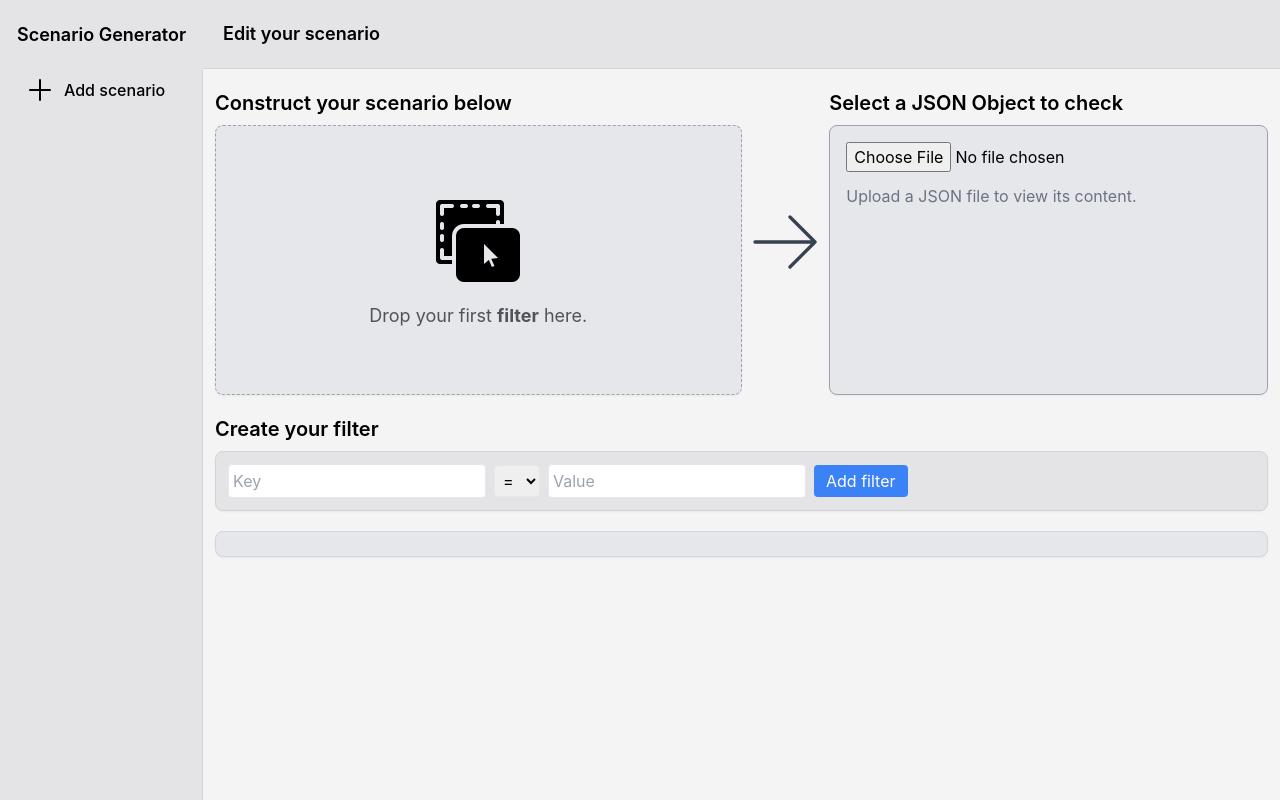
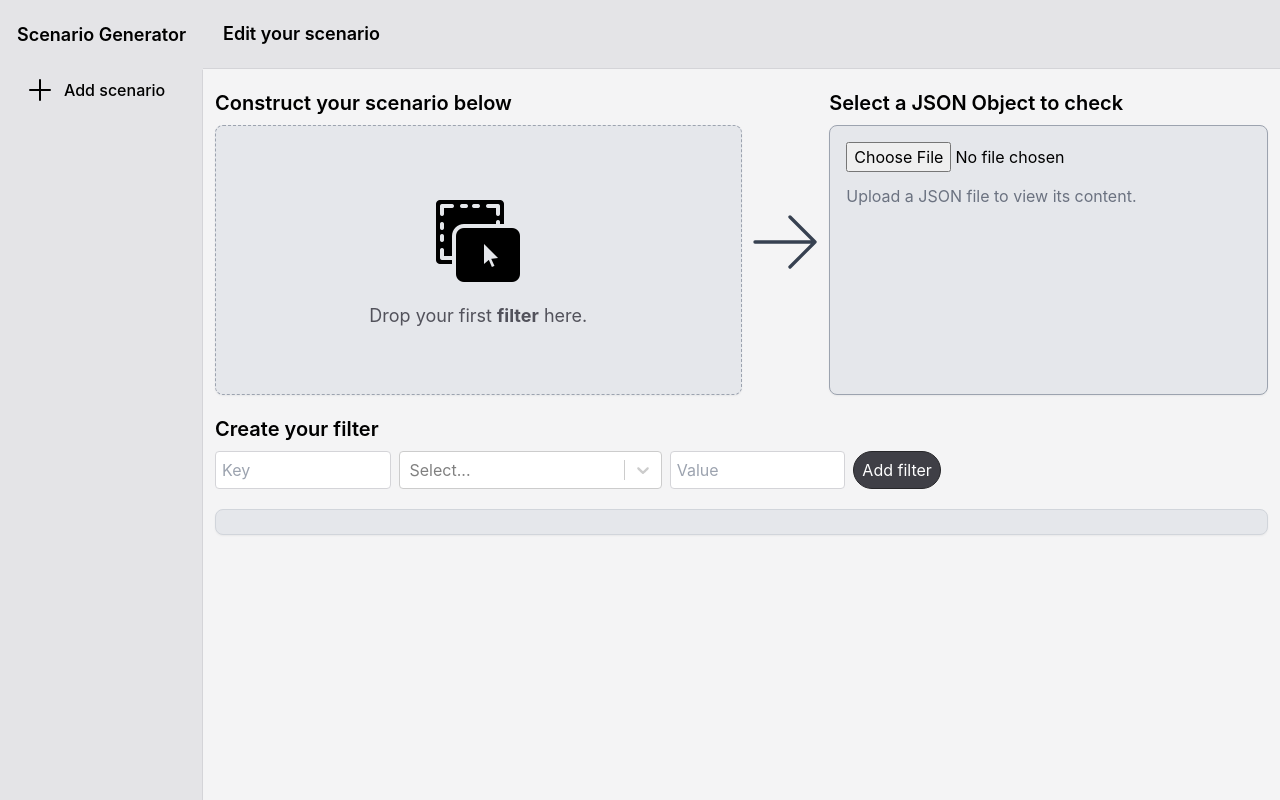
Before and after one commit to dmitry-lapin/AE-Project, a React (Create React App) app: page / in a window 1280 px wide. Built offline with nearby package versions, Linux system fonts and the light colour scheme.

Commit message:
i did import new react select library , and add a lot of other features.

```diff
--- a/package.json
+++ b/package.json
@@ -13,6 +13,7 @@
     "react-dom": "^18.2.0",
     "react-redux": "^9.1.0",
     "react-scripts": "5.0.1",
+    "react-select": "^5.8.0",
     "web-vitals": "^2.1.4"
   },
   "scripts": {
--- a/src/modules/ScenarioField/components/FilterComponent.jsx
+++ b/src/modules/ScenarioField/components/FilterComponent.jsx
@@ -1,63 +1,109 @@
 import React, { useState } from "react";
+import Select from "react-select";
+import groupedOptions from "../helpers/CustomSelect/helpers/selectData";
 
 const FilterComponent = ({ onAddFilter }) => {
   const [filter, setFilter] = useState({
     key: "",
-    comparison: "",
+    comparison: null,
     value: "",
   });
 
+  const [error, setError] = useState(null);
+
   const handleInputChange = (e) => {
     const { name, value } = e.target;
+    let trimmedValue = value;
+
+    if (name === "key") {
+      trimmedValue = value.trim();
+      if (/^\d+$/.test(trimmedValue)) {
+        setError("Key cannot be a single number");
+      } else {
+        setError(null);
+      }
+    }
+
     setFilter({
       ...filter,
-      [name]: value,
+      [name]: trimmedValue,
     });
   };
 
   const handleAddFilter = () => {
     if (filter.key && filter.comparison && filter.value) {
+      // Проверка наличия первой цифры в поле "Key"
+      if (/^\d/.test(filter.key)) {
+        setError("Key cannot start with a number");
+        return; // Прекратить добавление фильтра
+      }
+
       onAddFilter(filter);
       setFilter({
         key: "",
-        comparison: "",
+        comparison: null,
         value: "",
       });
+      setError(null);
+    } else {
+      setError("Not all fields are filled in");
+      setTimeout(() => {
+        setError(null);
+      }, 4000);
     }
   };
 
   return (
-    <div className="filter-generator space-x-2">
+    <div className="flex flex-col space-y-2">
+      <div className="flex space-x-2">
+        <div className="w-2/12">
           <input
             type="text"
             name="key"
             value={filter.key}
             onChange={handleInputChange}
             placeholder="Key"
-        className="p-1 border rounded focus:outline-none focus:border-blue-500"
+            className="w-full p-1.5 border-[1.5px] border-zinc-300 rounded ring-1 ring-transparent focus:ring-blue-500 focus:outline-none focus:border-blue-500"
           />
-      <select
-        name="comparison"
-        value={filter.comparison}
-        onChange={handleInputChange}
-        className="p-1 border rounded focus:outline-none focus:border-blue-500"
-      >
-        <option value="=">=</option>
-        <option value="!=">!=</option>
-        <option value="&gt;">&gt;</option>
-        <option value="&lt;">&lt;</option>
-      </select>
+        </div>
+        <div className="w-3/12">
+          <Select
+            onChange={(selectedOption) => {
+              const newValue = selectedOption ? selectedOption.value : null;
+              setFilter({
+                ...filter,
+                comparison: newValue,
+              });
+            }}
+            options={groupedOptions}
+            isSearchable={true}
+            placeholder="Select..."
+            isClearable={true}
+          />
+        </div>
+        <div className="w-2/12">
           <input
             type="text"
             name="value"
             value={filter.value}
             onChange={handleInputChange}
             placeholder="Value"
-        className="p-1 border rounded focus:outline-none focus:border-blue-500"
+            className="w-full p-1.5 border-[1.5px] border-zinc-300 rounded ring-1 ring-transparent focus:ring-blue-500 focus:outline-none focus:border-blue-500"
           />
-      <button onClick={handleAddFilter} className="px-3 py-1 bg-blue-500 text-white rounded">
-        Add filter
+        </div>
+        <button
+          onClick={handleAddFilter}
+          className="bg-zinc-700 w-1/12 rounded-full text-white hover:bg-zinc-800 border border-zinc-800"
+        >
+          <p>Add filter</p>
         </button>
+      </div>
+
+      {error &&
+        <span className="ml-4 w-fit inline-flex items-center rounded-md bg-red-50 px-2 py-1 text-xs font-medium text-red-700 ring-1 ring-inset ring-red-600/10">
+          {error}
+        </span>
+      }
     </div>
   );
 };
--- a/src/modules/ScenarioField/components/FiltersField.jsx
+++ b/src/modules/ScenarioField/components/FiltersField.jsx
@@ -15,7 +15,7 @@ const FiltersField = () => {
 
     return(
         <ComponentWrapper header="Create your filter">
-            <div className="p-3 flex-1 bg-zinc-200 border border-zinc-300 rounded-lg shadow-sm">
+            <div className="flex-1">
                 <FilterComponent onAddFilter={handleAddFilter}/>
             </div>
         </ComponentWrapper>
--- a/src/modules/ScenarioField/components/ObjectField.jsx
+++ b/src/modules/ScenarioField/components/ObjectField.jsx
@@ -4,12 +4,6 @@ import { useSelector } from "react-redux";
 const ObjectField = () => {
   const [jsonObject, setJsonObject] = useState(null);
   const currentScenario = useSelector((state) => state.currentScenario);
-
-  useEffect(() => {
-    if (jsonObject) {
-      applyFilters(currentScenario, jsonObject);
-    }
-  }, [jsonObject, currentScenario]);
 
   const handleFileUpload = (event) => {
     const file = event.target.files[0];
@@ -27,34 +21,6 @@ const ObjectField = () => {
       reader.readAsText(file);
     }
   };
-
-  const applyFilters = (filters, json) => {
-    let filteredJson = [...json];
-
-    filters.forEach((filter) => {
-      const { key, comparison, value } = filter;
-
-      filteredJson = filteredJson.filter((item) => {
-        const itemValue = item[key];
-
-        switch (comparison) {
-          case "=":
-            return itemValue === value;
-          case "!=":
-            return itemValue !== value;
-          case ">":
-            return itemValue > value;
-          case "<":
-            return itemValue < value;
-          default:
-            return true;
-        }
-      });
-    });
-
-    console.log(filteredJson);
-  };
-
 
   return (
     <div className="flex flex-col w-5/12 space-y-2">
--- /dev/null
+++ b/src/modules/ScenarioField/helpers/CustomSelect/helpers/selectData.jsx
@@ -0,0 +1,32 @@
+const groupedOptions = [
+    {
+        label: "Сommon comparison operators",
+        options: [
+          { value: "==", label: "==" },
+          { value: "!=", label: "!=" },
+        ],
+      },
+    {
+      label: "Numbers",
+      options: [
+        { value: ">", label: ">" },
+        { value: "<", label: "<" },
+        { value: ">=", label: ">=" },
+        { value: "<=", label: "<=" },
+      ],
+    },
+    {
+      label: "String",
+      options: [
+        { value: "searchIn", label: "Search" },
+      ],
+    },
+    {
+        label: "Not a number check(NaN)",
+        options: [
+          { value: "isNaN", label: "isNaN" },
+        ],
+      },
+  ];
+
+  export default groupedOptions;
```
Also changed, not shown: 1 other file (tests, documents, lock files or other folders). Lines whose indentation alone changed are shown as unchanged.
